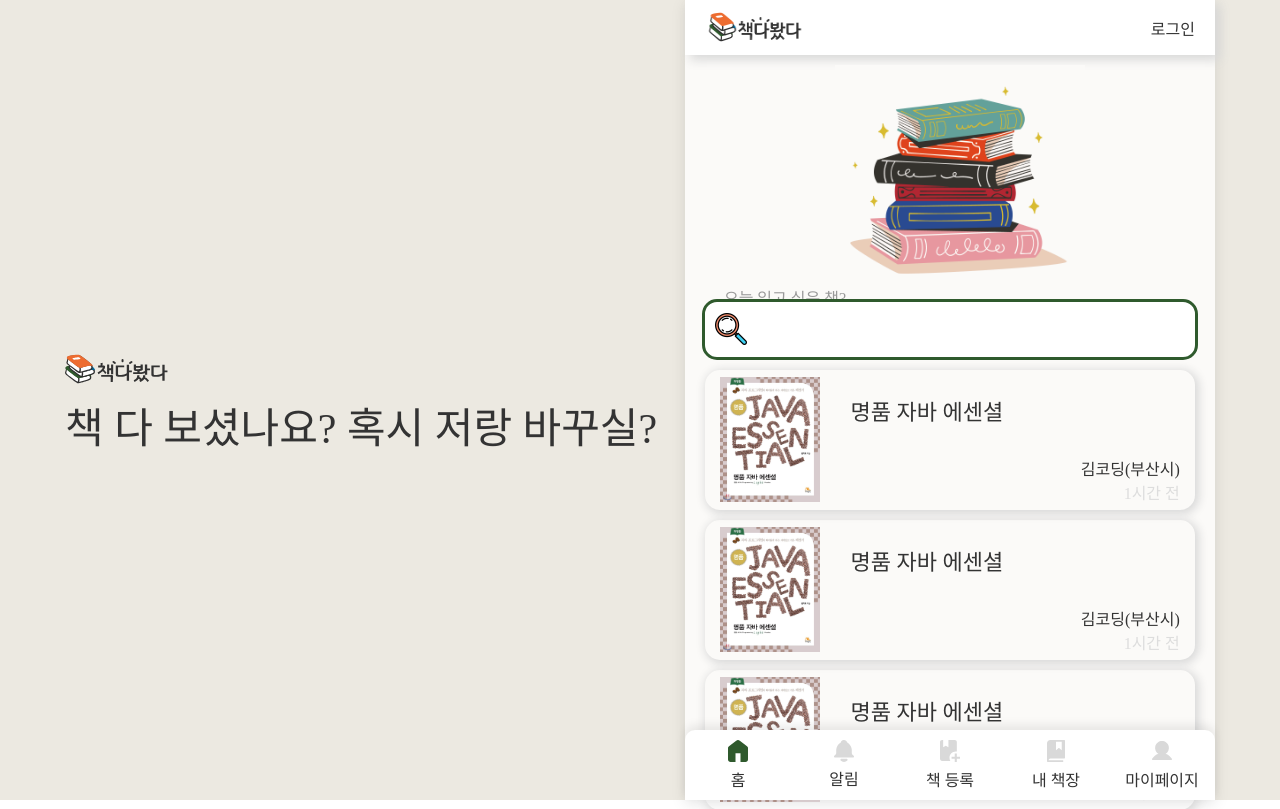
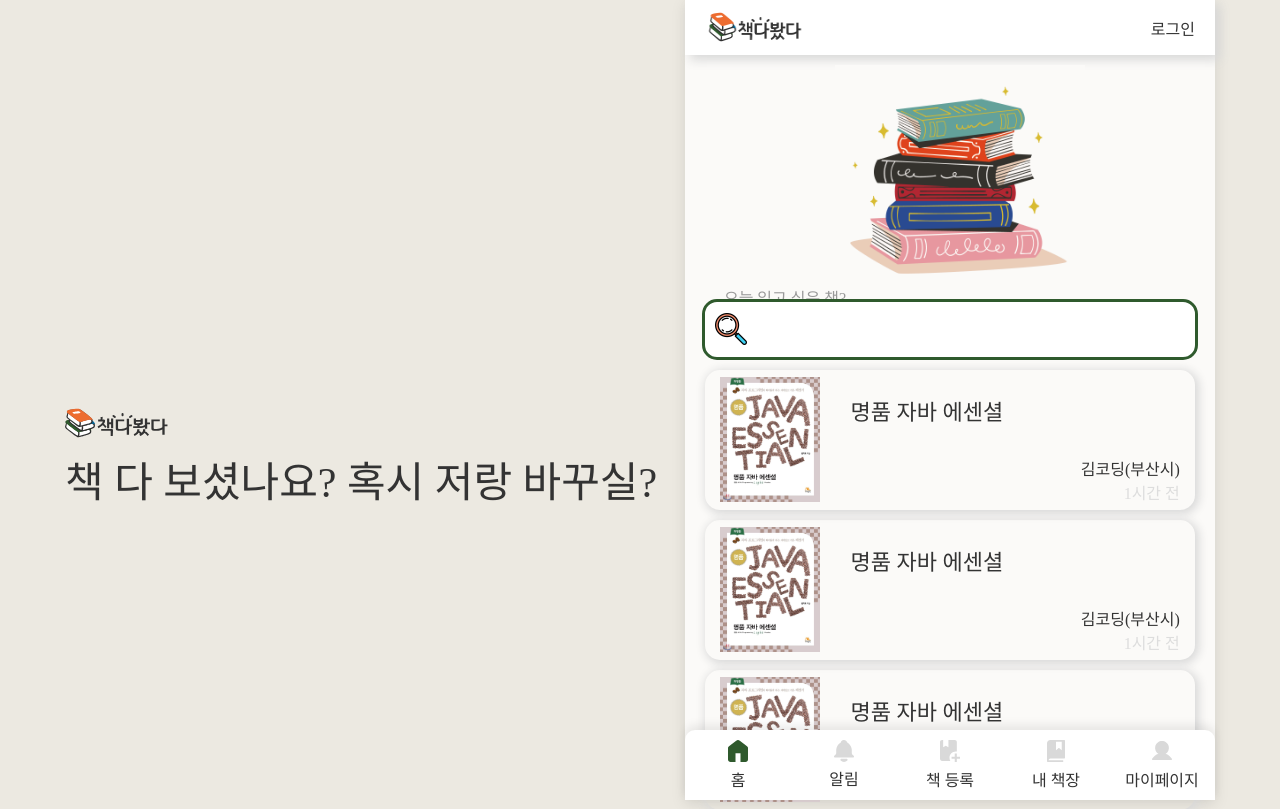
Before and after one commit to codestates-seb/seb42_main_019, a React (Create React App) app in the folder FE/front/: page / in a window 1280 px wide. Shown: the top 809 px of the page. Built offline with nearby package versions, Linux system fonts and the light colour scheme; a web font is replaced by a local one.

Commit message:
[design]background

```diff
--- a/FE/front/src/components/common/Background.js
+++ b/FE/front/src/components/common/Background.js
@@ -84,8 +84,8 @@ const Background = () => {
 							</clipPath>
 						</defs>
 					</svg>
+					<p>책 다 보셨나요? 혹시 저랑 바꾸실?</p>
 				</div>
-				책 다 보셨나요? 혹시 저랑 바꾸실?
 			</div>
 		</>
 	);
--- a/FE/front/src/components/common/Background.module.css
+++ b/FE/front/src/components/common/Background.module.css
@@ -13,12 +13,11 @@
 }
 
 .img {
-	position: relative;
-	left: 0;
+	position: fixed;
 }
 
 @media (max-width: 640px) {
-    .copylist {
+	.copylist {
 		display: none;
 	}
 }
--- a/FE/front/src/style/CommonStyle.css
+++ b/FE/front/src/style/CommonStyle.css
@@ -8,11 +8,20 @@
 	--box-round: 10px;
 }
 
-li{list-style: none;}
+li {
+	list-style: none;
+}
 
-a{text-decoration: none; color: #333;}
+a {
+	text-decoration: none;
+	color: #333;
+}
 
-*{
-  margin: 0;
-  padding: 0;
+* {
+	margin: 0;
+	padding: 0;
 }
+
+html {
+	background-color: #ece9e1;
+}
```
